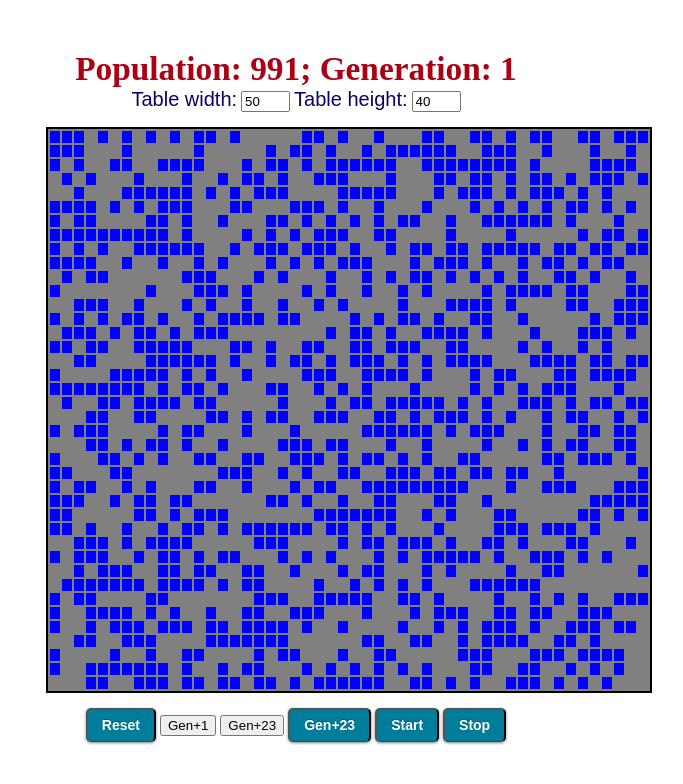
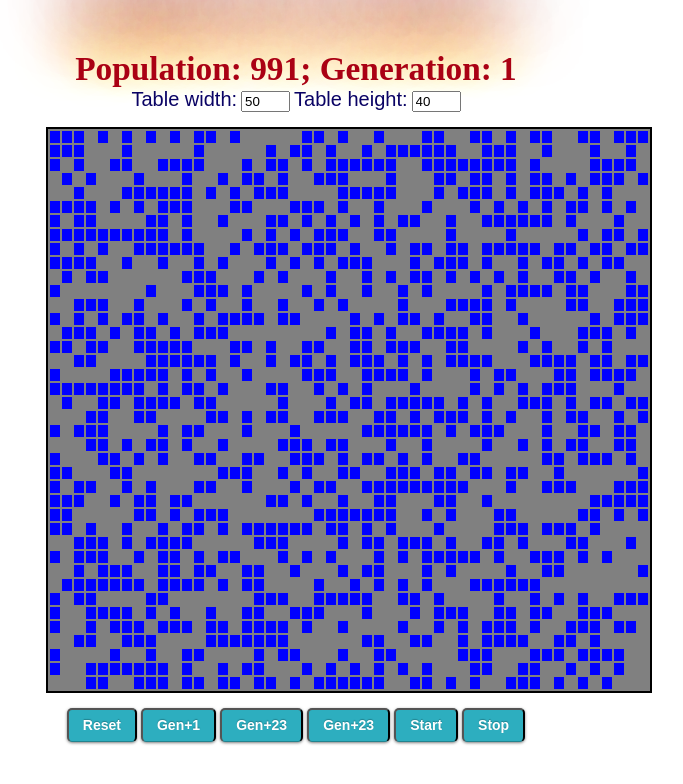
Before and after one commit to cesardv/gameoflife, a plain HTML site: page index.html in a window 1280 px wide. Shown: the whole page, without its empty margins (344-1027 px from the left). Drawn offline with Linux system fonts and the light colour scheme.

Commit message:
cherry-pick sorry last commit f'ed up from 'gh-pages'

```diff
--- a/index.html
+++ b/index.html
@@ -9,7 +9,7 @@
     </head>
     <body onload="createTable();">
         <FORM onSubmit="" NAME="game">
-            <label id="lives" style="font-size: 25pt; font-weight: bold; color: #AA0114">Population: 0; Generation: 0</label>
+            <label id="lives" style="font-size: 25pt; font-weight: bold; color: #AA0114; text-shadow: 0 0 20px #fefcc9, 10px -10px 30px #feec85, -20px -20px 40px #ffae34, 20px -40px 50px #ec760c, -20px -60px 60px #cd4606, 0 -80px 70px #973716, 10px -90px 80px #451b0e;">Population: 0; Generation: 0</label>
              <br />
              <label id="collabel" style="font-size: 15pt; color: #0A0364; font-family: Arial">Table width:</label>
              <INPUT TYPE="text" NAME="col" SIZE="3" MAXLENGTH="3" VALUE="50">
@@ -23,10 +23,10 @@
         <button class="bb" onclick="reset();">
             Reset
         </button>
-        <button onclick="next();">
+        <button class="bb" onclick="next();">
             Gen+1
         </button>
-        <button onclick="next23();">
+        <button class="bb" onclick="next23();">
             Gen+23
         </button>
         <button class ="bb" onclick="next23();">
--- a/table.css
+++ b/table.css
@@ -52,20 +52,20 @@ body{
     margin:0px auto; /* Right and left margin widths set to "auto" */
     text-align:left; /* Counteract to IE5/Win Hack */
     padding:15px;
+
 /*    border:1px dashed #333;*/
 }
 
 .bb{
-/*    background-color: #2daebf;*/
-    background-color: #007d9a;
 /*    background: #222 url(/images/alert-overlay.png) repeat-x;*/
 display: inline-block;
-    padding: 8px 14px 9px;
+/*padding: 5px 10px 6px;*/
 color: #fff;
-/*    color: #858e98;*/
+background-color: #2daebf;
 text-decoration: none;
 font-weight: bold;
 font-size: 14px;
+padding: 8px 14px 9px;
 line-height: 1;
 -moz-border-radius: 5px;
 -webkit-border-radius: 5px;
@@ -76,6 +76,3 @@ body{
 position: relative;
 cursor: pointer;
 }
-.bb:hover{
-    color:#555;
-}
```
Lines whose indentation alone changed are shown as unchanged.
